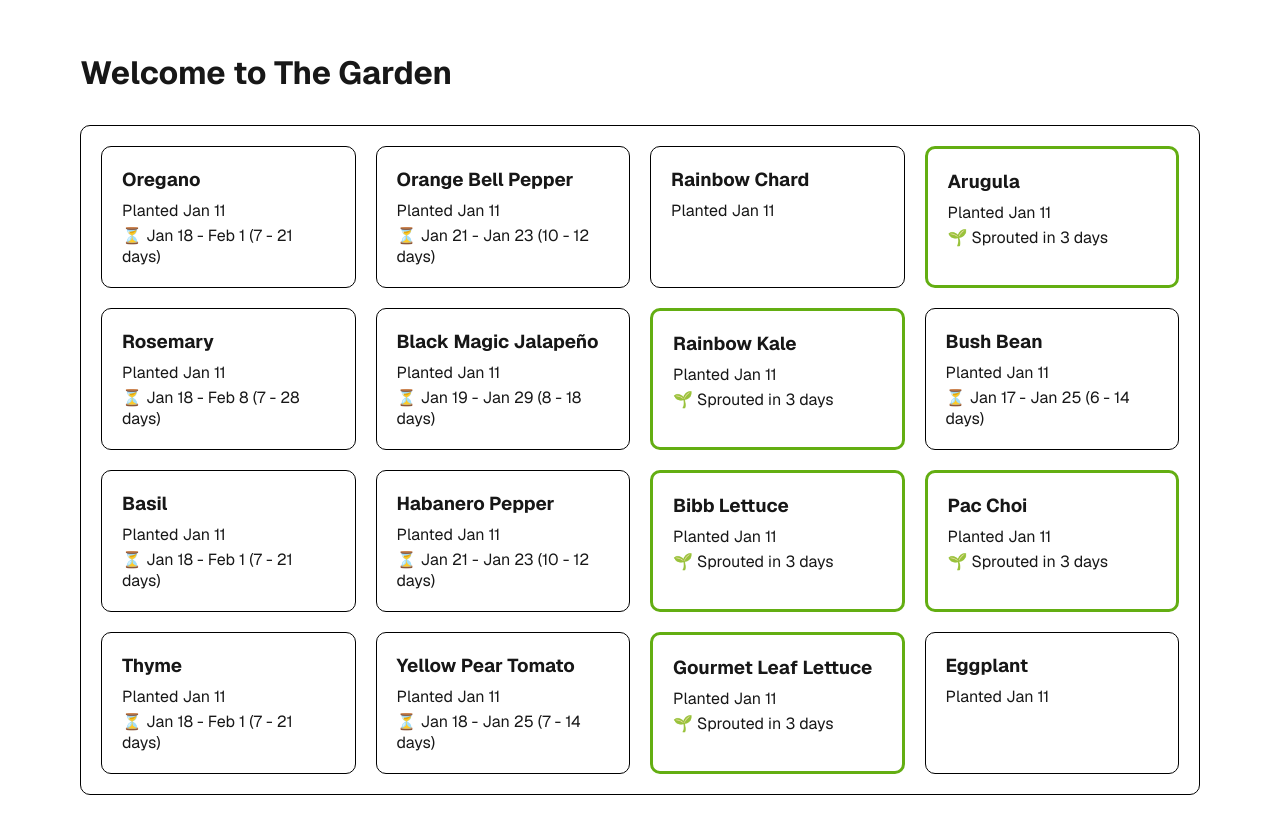
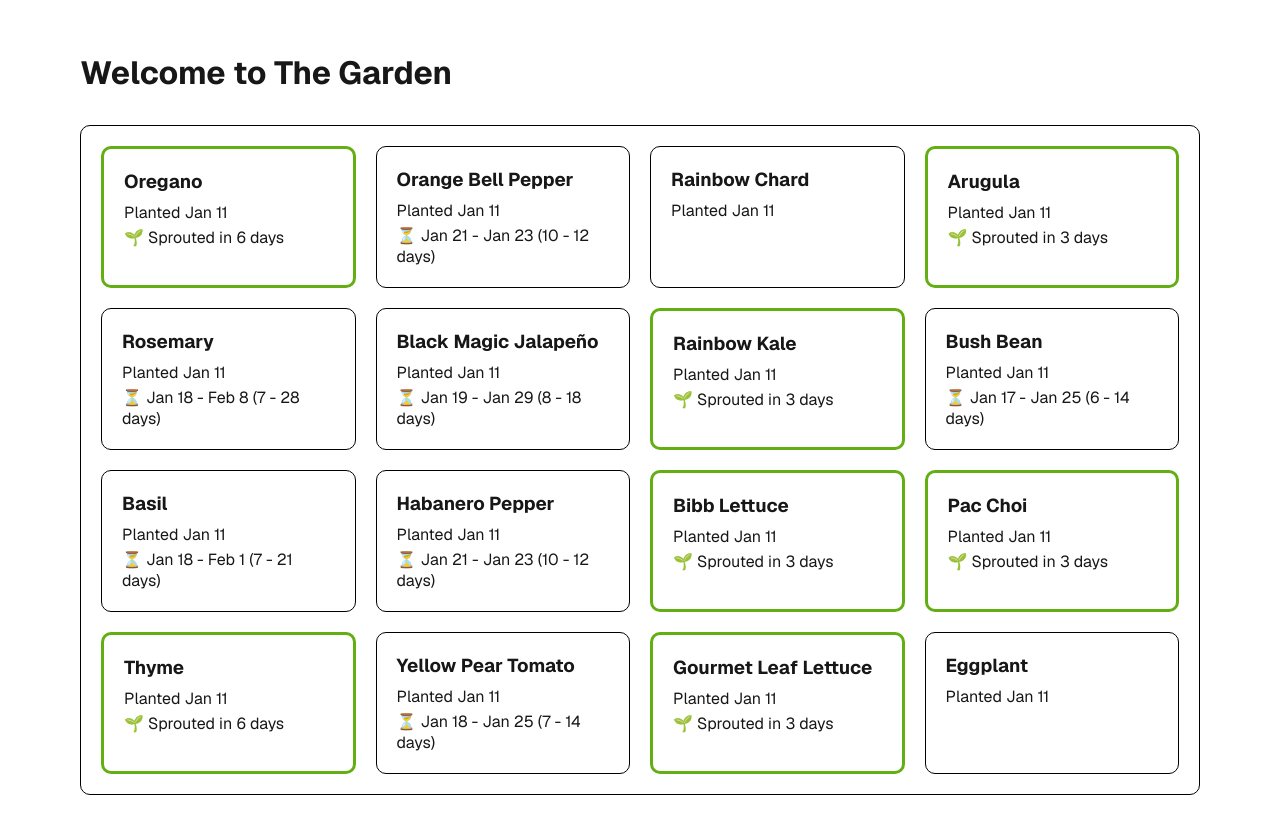
Before and after one commit to amandala/thegarden, a Next.js app: page / in a window 1280 px wide. Shown: the part 112-946 px from the top of the page. Built offline with nearby package versions, Linux system fonts and the light colour scheme.

Commit message:
Add Friday events

```diff
--- a/src/app/events.ts
+++ b/src/app/events.ts
@@ -21,4 +21,12 @@ export const sproutEvents: Array<SproutEvent> = [
     cell: "3D",
     dateSprouted: new Date(2025, 0, 14),
   },
+  {
+    cell: "1A",
+    dateSprouted: new Date(2025, 0, 17),
+  },
+  {
+    cell: "1D",
+    dateSprouted: new Date(2025, 0, 17),
+  },
 ];
```
